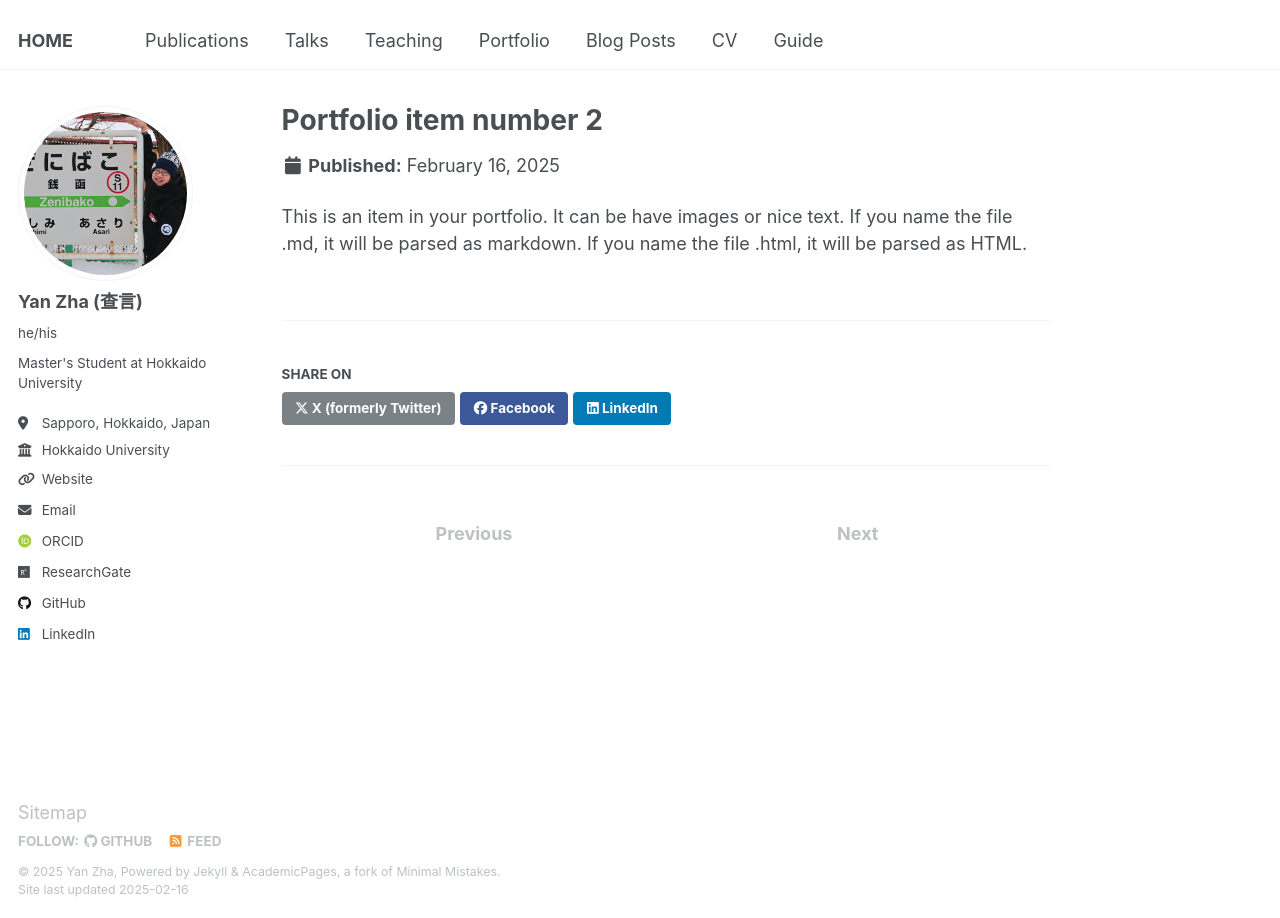
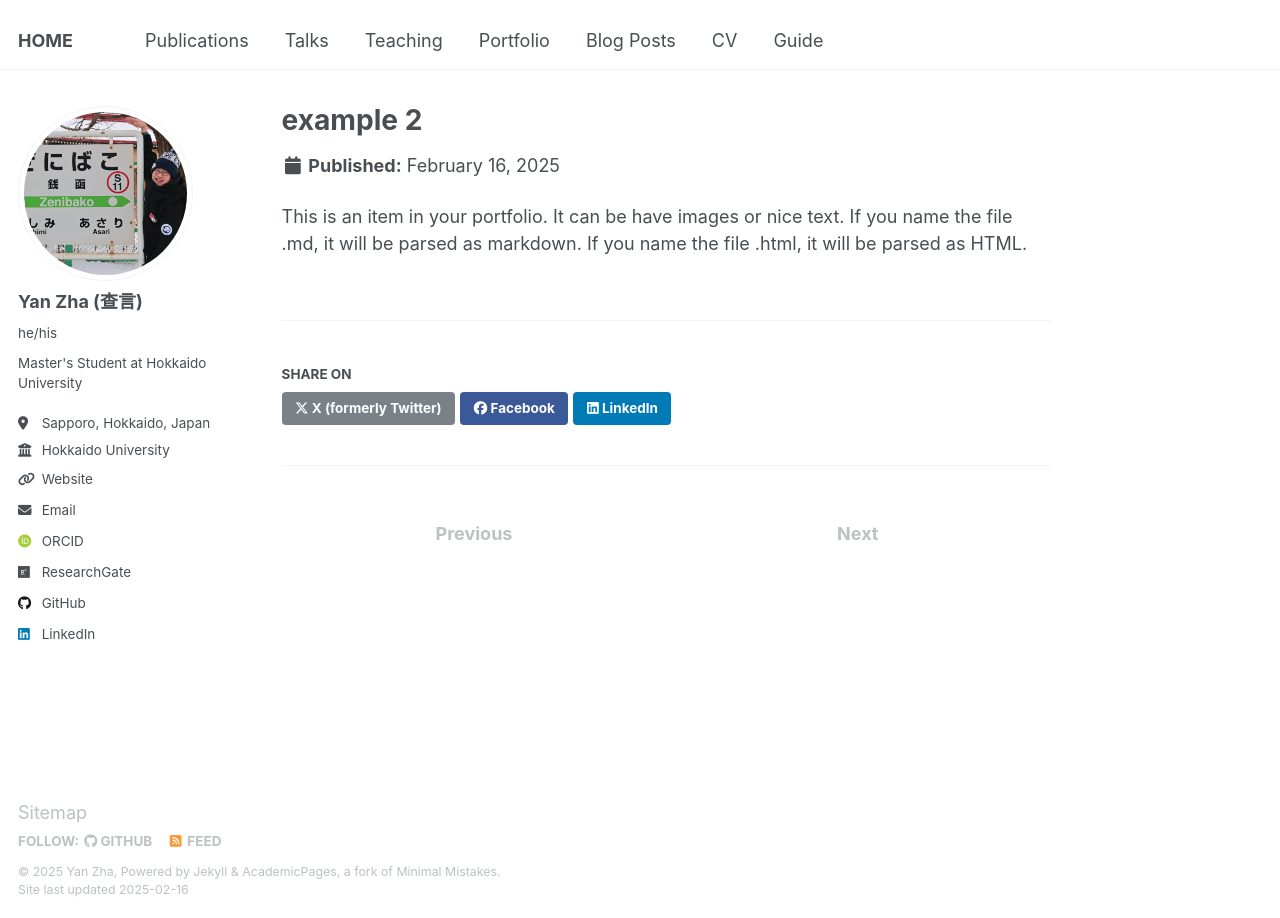
Before and after one commit to yzhacn/yzhacn.github.io, a Jekyll site: the page built from _portfolio/portfolio-2.html, in a window 1280 px wide. Built offline with Jekyll 4.4.1, drawn with Linux system fonts in a browser that asks for light colours; some web fonts are replaced.

Commit message:
Update portfolio-2.html

```diff
--- a/_portfolio/portfolio-2.html
+++ b/_portfolio/portfolio-2.html
@@ -1,5 +1,5 @@
 ---
-title: "Portfolio item number 2"
+title: "example 2"
 excerpt: "Short description of portfolio item number 2 <br/><img src='/images/500x300.png'>"
 collection: portfolio
 ---
```
